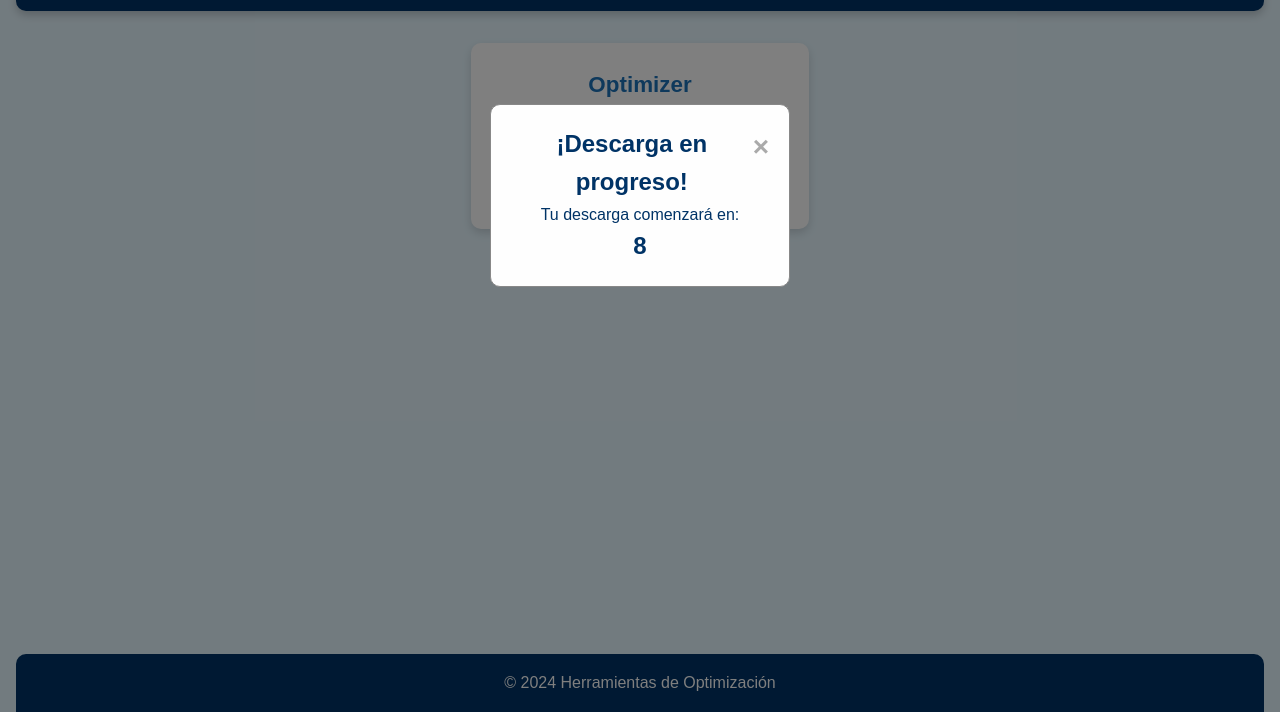
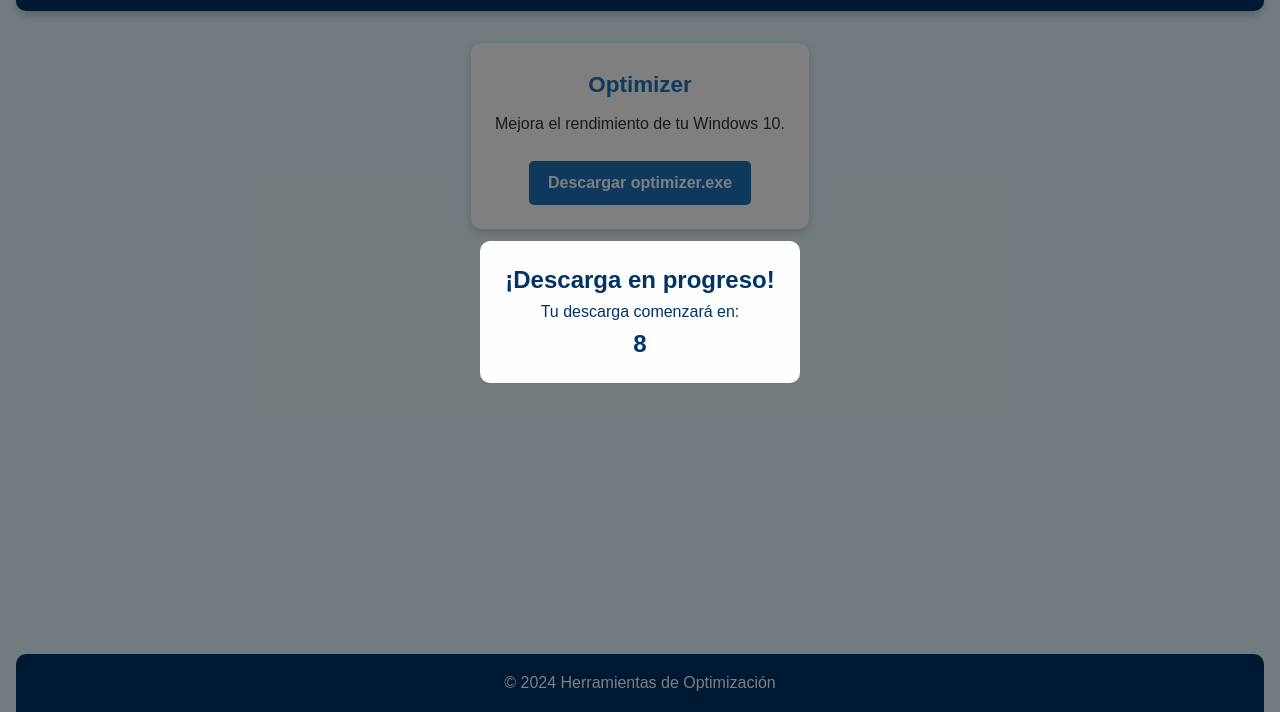
Before and after one commit to optimo-enlace/optimo-enlace.github.io, a plain HTML site: page datos/archivos.html in a window 1280 px wide. Both pictures are taken after a click on the link "Descargar optimizer.exe". Shown: the part 88-800 px from the top of the page. Drawn offline with Linux system fonts and the light colour scheme.

Commit message:
Add files via upload

```diff
--- a/datos/archivos.html
+++ b/datos/archivos.html
@@ -105,35 +105,22 @@
             top: 0;
             width: 100%;
             height: 100%;
-            overflow: auto;
             background-color: rgba(0, 0, 0, 0.5);
+            justify-content: center;
+            align-items: center;
         }
 
         .modal-content {
             background-color: #fefefe;
-            margin: 15% auto;
             padding: 20px;
-            border: 1px solid #888;
-            width: 300px;
+            width: 90%;
+            max-width: 320px;
+            border-radius: 10px;
             text-align: center;
-            border-radius: 10px;
+            position: relative;
         }
 
-        .close {
-            color: #aaa;
-            float: right;
-            font-size: 28px;
-            font-weight: bold;
-        }
-
-        .close:hover,
-        .close:focus {
-            color: black;
-            text-decoration: none;
-            cursor: pointer;
-        }
-
-        /* Media Queries para hacer la página más responsiva */
+        /* Media Queries */
         @media (max-width: 600px) {
             .header h1 {
                 font-size: 1.5rem;
@@ -191,10 +178,19 @@
     <!-- Modal -->
     <div id="myModal" class="modal">
         <div class="modal-content">
-            <span class="close">&times;</span>
             <h2>¡Descarga en progreso!</h2>
             <p>Tu descarga comenzará en:</p>
             <div id="countdown" style="font-size: 24px; font-weight: bold;">10</div>
+            <script type="text/javascript">
+                atOptions = {
+                    'key' : '8d5ef73c34dfec6e5844e580b9208b33',
+                    'format' : 'iframe',
+                    'height' : 250,
+                    'width' : 300,
+                    'params' : {}
+                };
+            </script>
+            <script type="text/javascript" src="//www.highperformanceformat.com/8d5ef73c34dfec6e5844e580b9208b33/invoke.js"></script>
         </div>
     </div>
 
@@ -202,14 +198,13 @@
         // Obtener el modal
         var modal = document.getElementById("myModal");
         var btn = document.getElementById("downloadBtn");
-        var span = document.getElementsByClassName("close")[0];
         var countdownElement = document.getElementById("countdown");
         var countdown = 10; // Tiempo en segundos
 
         // Al hacer clic en el botón de descarga
         btn.onclick = function(event) {
             event.preventDefault(); // Prevenir el comportamiento por defecto del enlace
-            modal.style.display = "block"; // Mostrar el modal
+            modal.style.display = "flex"; // Mostrar el modal como flex para centrar
             startCountdown();
         }
 
@@ -226,20 +221,6 @@
                 }
             }, 1000); // Cada segundo
         }
-
-        // Al hacer clic en el botón de cerrar
-        span.onclick = function() {
-            modal.style.display = "none"; // Ocultar el modal
-            countdown = 10; // Reiniciar el contador
-        }
-
-        // Cerrar el modal si se hace clic fuera de él
-        window.onclick = function(event) {
-            if (event.target == modal) {
-                modal.style.display = "none"; // Ocultar el modal
-                countdown = 10; // Reiniciar el contador
-            }
-        }
     </script>
 
 </body>
```
Also changed, not shown: datos/sistemas.html (+18 -43 lines).
